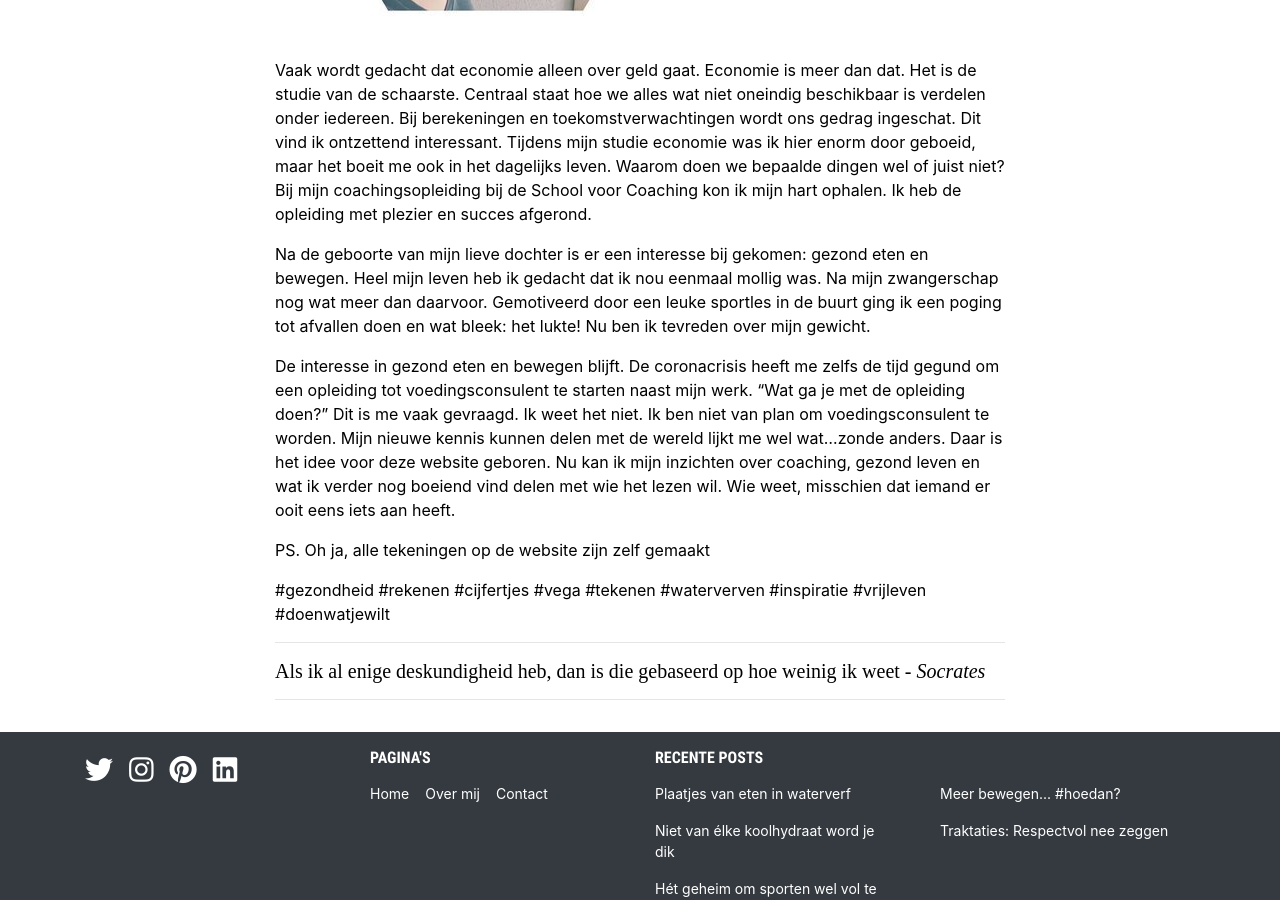
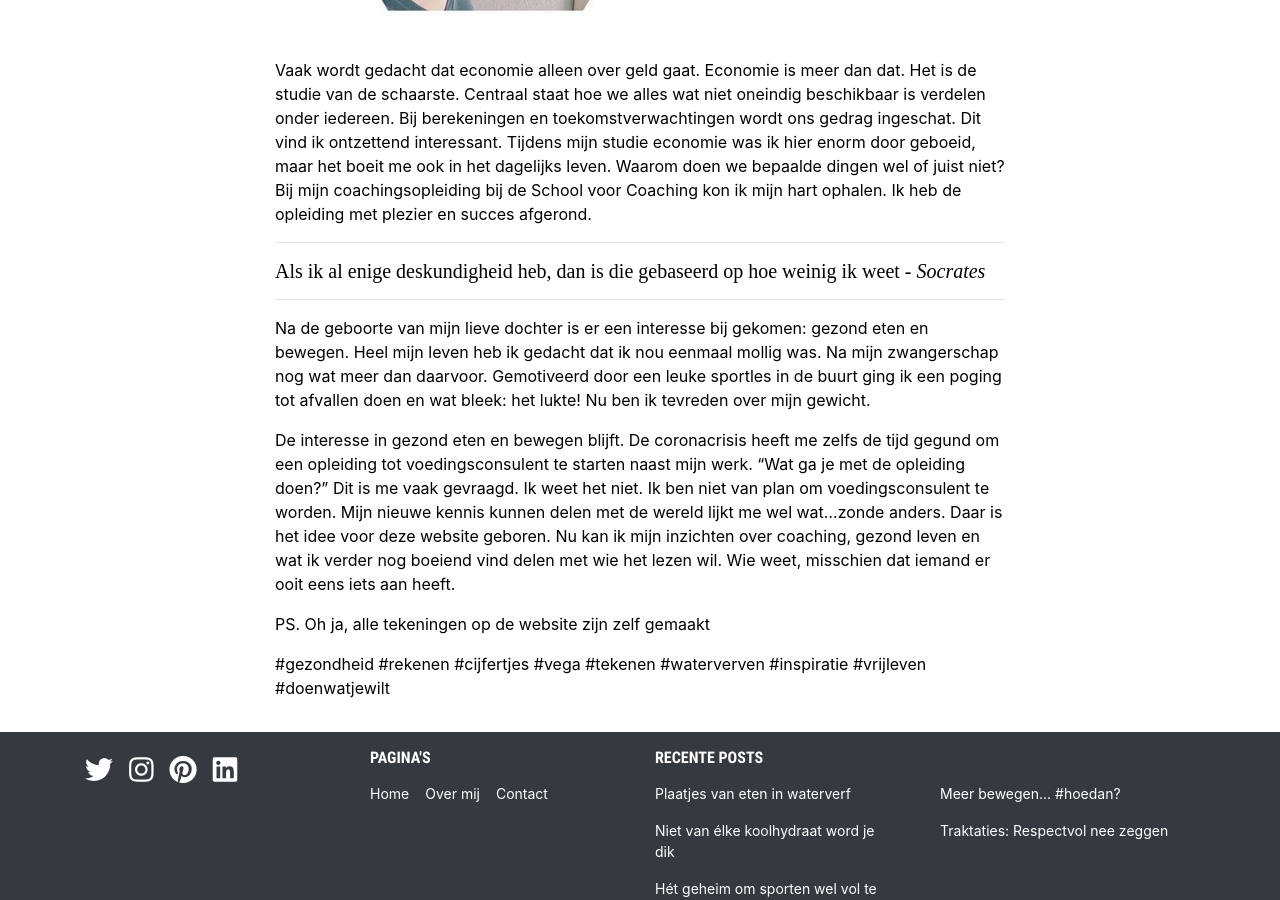
Before and after one commit to BaasLimited/baasovereten.github.io, a Jekyll site: the page built from over-mij.md, in a window 1280 px wide and 900 px high, scrolled down 873 px. Built offline with Jekyll 4.4.1, drawn with Linux system fonts in a browser that asks for light colours; some web fonts are replaced; part of the change alters nothing that is shown.

```diff
--- a/over-mij.md
+++ b/over-mij.md
@@ -8,6 +8,12 @@ Ik ben algemeen- en gezondheidseconoom. Fan van cijfers. Je maakt me gelukkig me
 ![foto Renske Baas](/uploads/mijnfoto.jpg)
 
 Vaak wordt gedacht dat economie alleen over geld gaat. Economie is meer dan dat. Het is de studie van de schaarste. Centraal staat hoe we alles wat niet oneindig beschikbaar is verdelen onder iedereen. Bij berekeningen en toekomstverwachtingen wordt ons gedrag ingeschat. Dit vind ik ontzettend interessant. Tijdens mijn studie economie was ik hier enorm door geboeid, maar het boeit me ook in het dagelijks leven. Waarom doen we bepaalde dingen wel of juist niet? Bij mijn coachingsopleiding bij de School voor Coaching kon ik mijn hart ophalen. Ik heb de opleiding met plezier en succes afgerond.
+
+___
+
+##### Als ik al enige deskundigheid heb, dan is die gebaseerd op hoe weinig ik weet - _Socrates_
+
+___
 
 Na de geboorte van mijn lieve dochter is er een interesse bij gekomen: gezond eten en bewegen. Heel mijn leven heb ik gedacht dat ik nou eenmaal mollig was. Na mijn zwangerschap nog wat meer dan daarvoor. Gemotiveerd door een leuke sportles in de buurt ging ik een poging tot afvallen doen en wat bleek: het lukte! Nu ben ik tevreden over mijn gewicht.
 
@@ -20,11 +26,3 @@ PS. Oh ja, alle tekeningen op de website zijn zelf gemaakt
 
 
 #gezondheid #rekenen #cijfertjes #vega #tekenen #waterverven #inspiratie #vrijleven #doenwatjewilt
-
-
-
-___
-
-##### Als ik al enige deskundigheid heb, dan is die gebaseerd op hoe weinig ik weet - _Socrates_
-
-___
```
